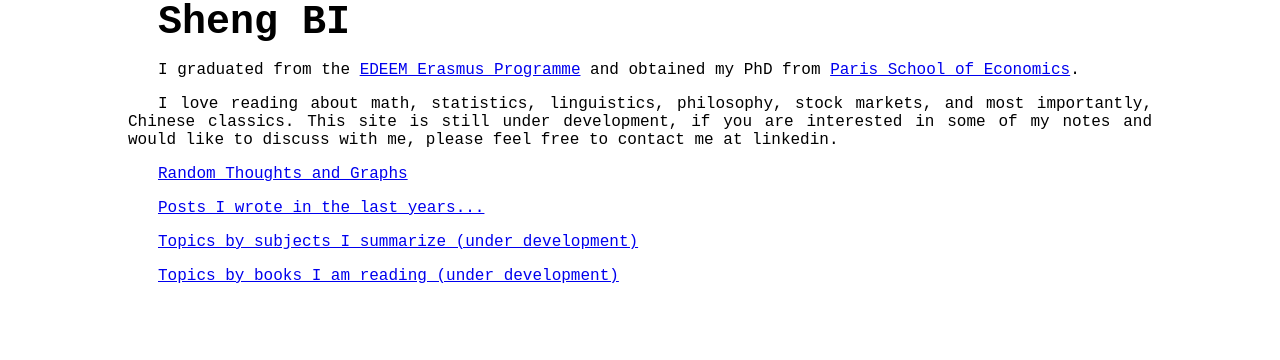
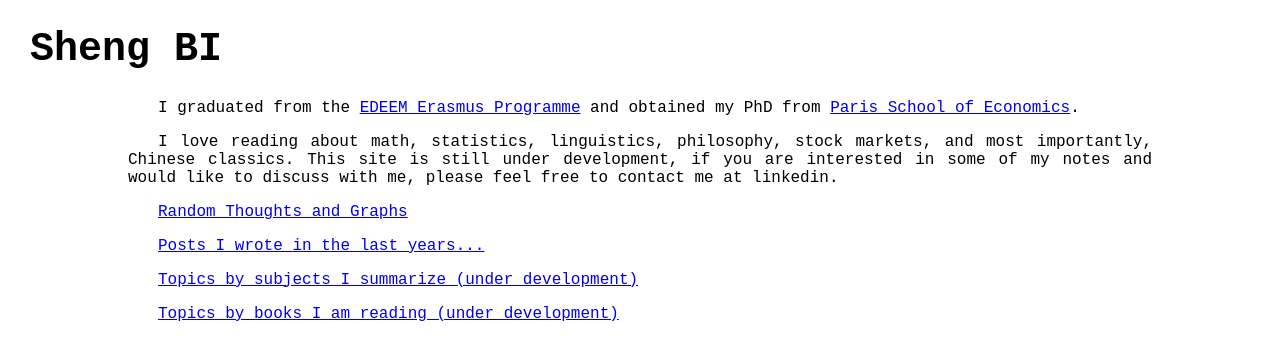
Before and after one commit to brbisheng/brbisheng.github.io, a Jekyll site: the page built from index.html, in a window 1280 px wide. Shown: the top 360 px of the page. Built offline with Jekyll 4.4.1, drawn with Linux system fonts in a browser that asks for light colours; nearby versions of some CDN libraries.

Commit message:
Update index.html

```diff
--- a/index.html
+++ b/index.html
@@ -10,10 +10,6 @@
 <head>
 <style>
 #h1_properties{
-	transform: rotate(0deg);
-	text-aligh:center;
-	width:80%;
-	margin:auto;
 }
 </style>
 </head>
```
